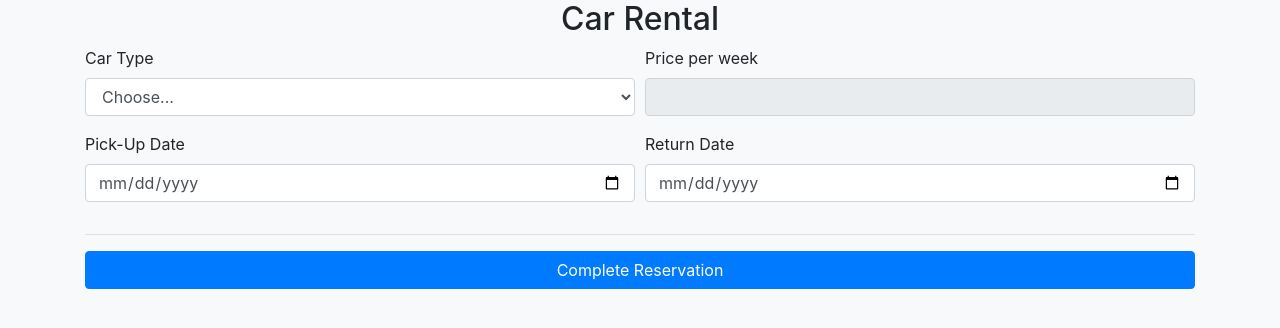
After one commit to MiaS-Git/Project4-WebDev, a PHP site: page /rental.php in a window 1280 px wide. The commit adds this page. Shown: the top 328 px of the page. Run offline with PHP 8.4, Linux system fonts and the light colour scheme; data that the repository does not hold is empty.

Commit message:
rental page

```diff
--- /dev/null
+++ b/js/rental.js
@@ -0,0 +1,40 @@
+document.addEventListener('DOMContentLoaded', () => {
+    const carType = document.querySelector('#car_type');
+    const formRental = document.querySelector('.form-rental');
+
+    carType.addEventListener('change', (e) => {
+        const carPrice = document.querySelector('#price');
+        carPrice.value = `\$ ${e.target.value}`;
+
+    });
+
+    formRental.addEventListener('submit', (e) => {
+        e.preventDefault();
+
+        const carType = document.querySelector('#car_type');
+
+        // create product
+        let product = {
+            product: `Car Rental (${carType.options[carType.selectedIndex].textContent})` ,
+            price: formRental.car_type.value,
+            quantity: 1,
+            pickup: formRental.pickup_date.value,
+            return: formRental.return_date.value,
+        }
+
+        // add to shopping cart
+        if (localStorage.getItem('cart') == null) {
+            localStorage.setItem('cart', JSON.stringify([product]));
+
+        } else {
+            const products = JSON.parse(localStorage.getItem('cart'));
+            products.push(product);
+
+            localStorage.setItem('cart', JSON.stringify(products) );
+        }
+
+        // redirect page to home page
+        window.location.replace('user_dashboard.php');
+
+    });
+});
--- /dev/null
+++ b/rental.php
@@ -0,0 +1,80 @@
+<?php
+    include('config.php');
+
+    // connect to DB
+    $conn = mysqli_connect($DB_HOST, $DB_USER, $DB_PASSWORD, $DB_NAME);
+
+    if (!$conn) {
+        echo 'Connection error : ' . mysqli_connect_error();
+        exit;
+    }
+
+    $sql = 'SELECT * FROM rental';
+    $result = mysqli_query($conn, $sql);
+    $rentals = mysqli_fetch_all($result, MYSQLI_ASSOC);
+    mysqli_free_result($result);
+    mysqli_close($conn);
+?>
+
+<!DOCTYPE html>
+<html lang="en">
+<head>
+    <meta charset="UTF-8">
+    <meta http-equiv="X-UA-Compatible" content="IE=edge">
+    <meta name="viewport" content="width=device-width, initial-scale=1.0">
+    <title>Shopping Cart</title>
+
+    <link rel="stylesheet" href="https://cdn.jsdelivr.net/npm/bootstrap@4.6.0/dist/css/bootstrap.min.css" integrity="sha384-B0vP5xmATw1+K9KRQjQERJvTumQW0nPEzvF6L/Z6nronJ3oUOFUFpCjEUQouq2+l" crossorigin="anonymous">
+    <link rel="stylesheet" href="https://cdnjs.cloudflare.com/ajax/libs/font-awesome/5.15.2/css/all.min.css" integrity="sha512-HK5fgLBL+xu6dm/Ii3z4xhlSUyZgTT9tuc/hSrtw6uzJOvgRr2a9jyxxT1ely+B+xFAmJKVSTbpM/CuL7qxO8w==" crossorigin="anonymous" />
+    <link rel="stylesheet" href="css/style.css">
+</head>
+<body class="bg-light">
+
+    <div class="container">
+        <h2 class="text-center">Car Rental</h2>
+
+        <form class="form-rental">
+            <div class="form-row">
+                <div class="form-group col-md-6">
+                    <label for="car_type">Car Type</label>
+
+                    <select class="form-control" id="car_type" required>
+                        <option selected value="">Choose...</option>
+
+                        <?php foreach($rentals as $rental) { ?>
+                            <option value=<?php echo $rental['price'] ?> ><?php echo $rental['car_type'] ?></option>
+                        <?php } ?>
+                    </select>
+
+                </div>
+
+                <div class="form-group col-md-6">
+                    <label for="price">Price per week</label>
+                    <input type="text" class="form-control" id="price" disabled>
+                </div>
+            </div>
+
+            <div class="form-row">
+                <div class="form-group col-md-6">
+                    <label for="pickup_date">Pick-Up Date</label>
+                    <input type="date" class="form-control" id="pickup_date" required>
+                </div>
+
+                <div class="form-group col-md-6">
+                    <label for="return_date">Return Date</label>
+                    <input type="date" class="form-control" id="return_date" required>
+                </div>
+            </div>
+
+            <hr>
+            <button class="btn btn-primary btn-block" type="submit">Complete Reservation</button>
+
+        </form>
+    </div>
+
+
+    <script src="js/rental.js"></script>
+
+</body>
+
+</html>
```
Also changed, not shown: create_table.php (+18 -0 lines).
